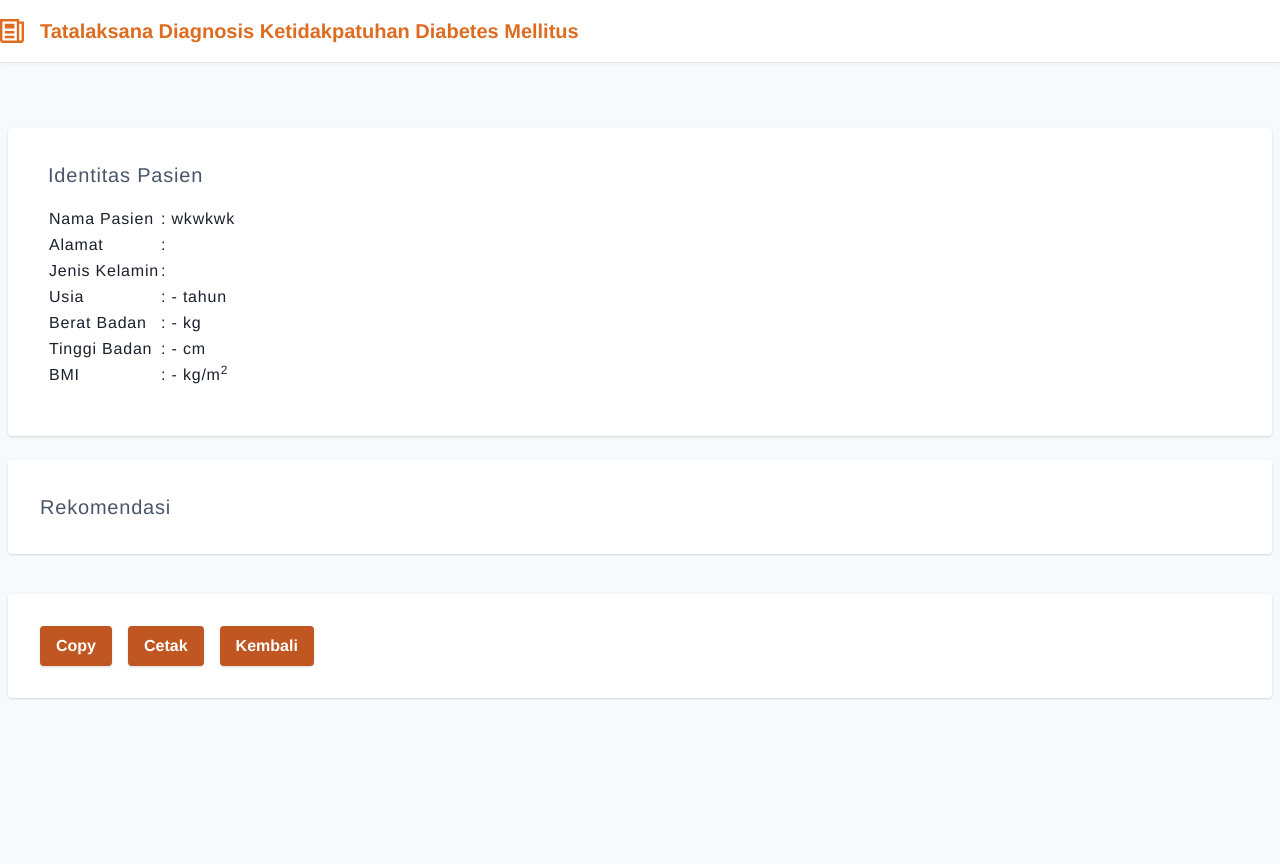
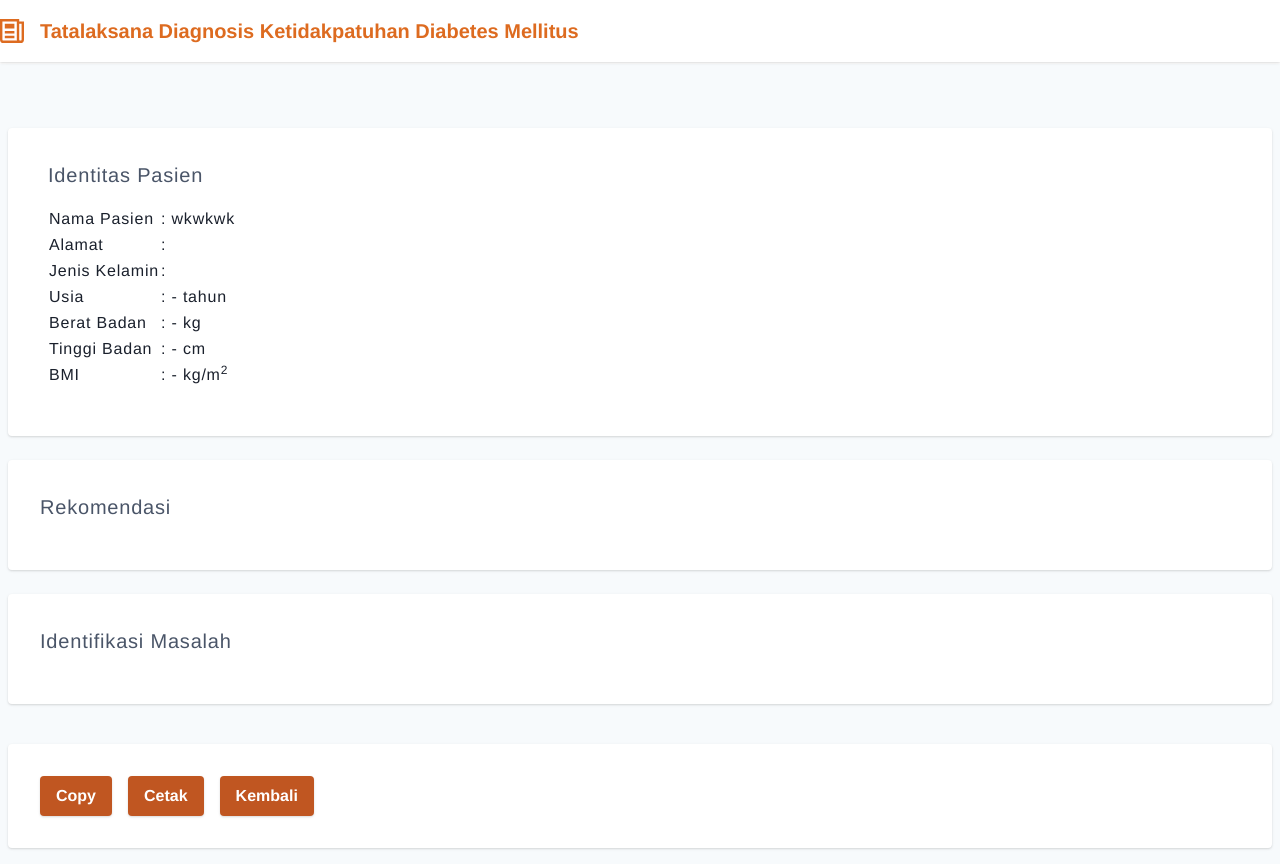
Before and after one commit to fransiskussamuelrenaldi/rekomendasi-dm, a Vue app: page /resume in a window 1280 px wide. Built offline with nearby package versions, Linux system fonts and the light colour scheme; what @tailwindcss/custom-forms would draw is missing.

Commit message:
feat: add root cause

```diff
--- a/src/views/resume-copy.vue
+++ b/src/views/resume-copy.vue
@@ -29,6 +29,7 @@
               <td>Tinggi Badan</td>
               <td> : {{ patientData.height || '-' }} cm</td>
             </tr>
+            <!-- TODO: Check this bmi is still buggy -->
             <tr>
               <td>BMI</td>
               <td> : {{ patientData.calcBmi || '-' }} kg/m<sup>2</sup></td>
@@ -38,8 +39,14 @@
       </div>
 
       <div class="w-full p-8 mt-6 rounded shadow bg-white">
-        <p class="flex items-center break-normal text-gray-700 md:text-xl"> Rekomendasi </p>
+        <p class="flex items-center break-normal text-gray-700 md:text-xl pb-4"> Rekomendasi </p>
         <ul v-for="(item, index) in recommendations" :key="index + 'rec'">
+          {{ item  }}
+        </ul>
+      </div>
+      <div class="w-full p-8 mt-6 rounded shadow bg-white">
+        <p class="flex items-center break-normal text-gray-700 md:text-xl pb-4"> Identifikasi Masalah </p>
+        <ul v-for="(item, index) in rootCause" :key="index + 'rec'">
           {{ item  }}
         </ul>
       </div>
@@ -79,14 +86,15 @@ import router from '../router'
 
 export default {
   beforeRouteEnter (to, from, next) {
-    // if (!store.state.patientData.firstName) router.push({ name: 'entry' })
+    // if (store.state.patientData && !store.state.patientData.name) router.push({ name: 'entry' })
     // else next()
     next()
   },
   computed: {
     ...mapState({
       patientData: state => state.patientData || {},
-      recommendations: state => state.reccomendations || {}
+      recommendations: state => state.reccomendations || [],
+      rootCause: state => state.rootCause || []
     })
   },
   methods: {
@@ -94,7 +102,7 @@ export default {
       router.replace({ name: 'entry' })
     },
     copyToClipboard () {
-      // TODO: Continue with UI
+      // TODO: Add simple toast
       const el = document.createElement('textarea')
 
       el.value = document.querySelector('#resumeContent').innerText
```
